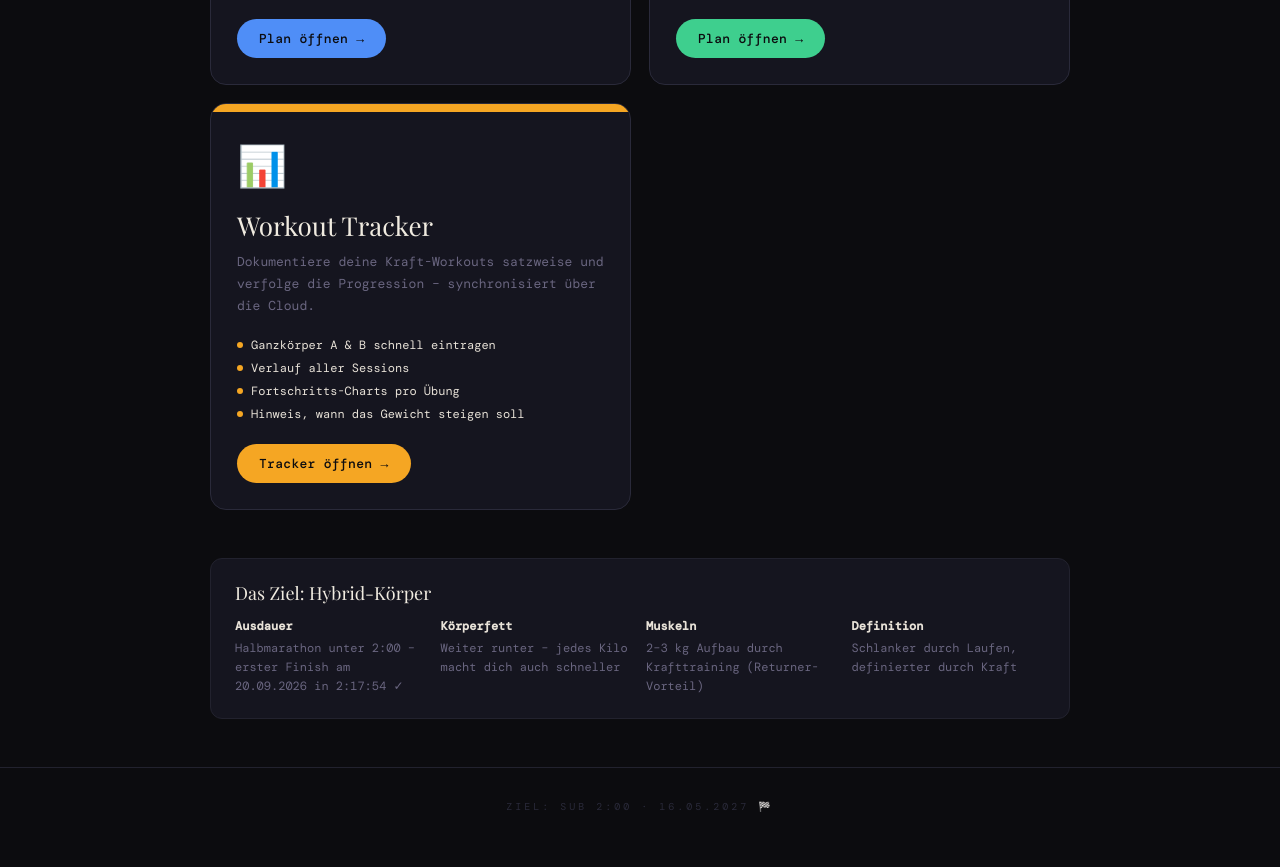
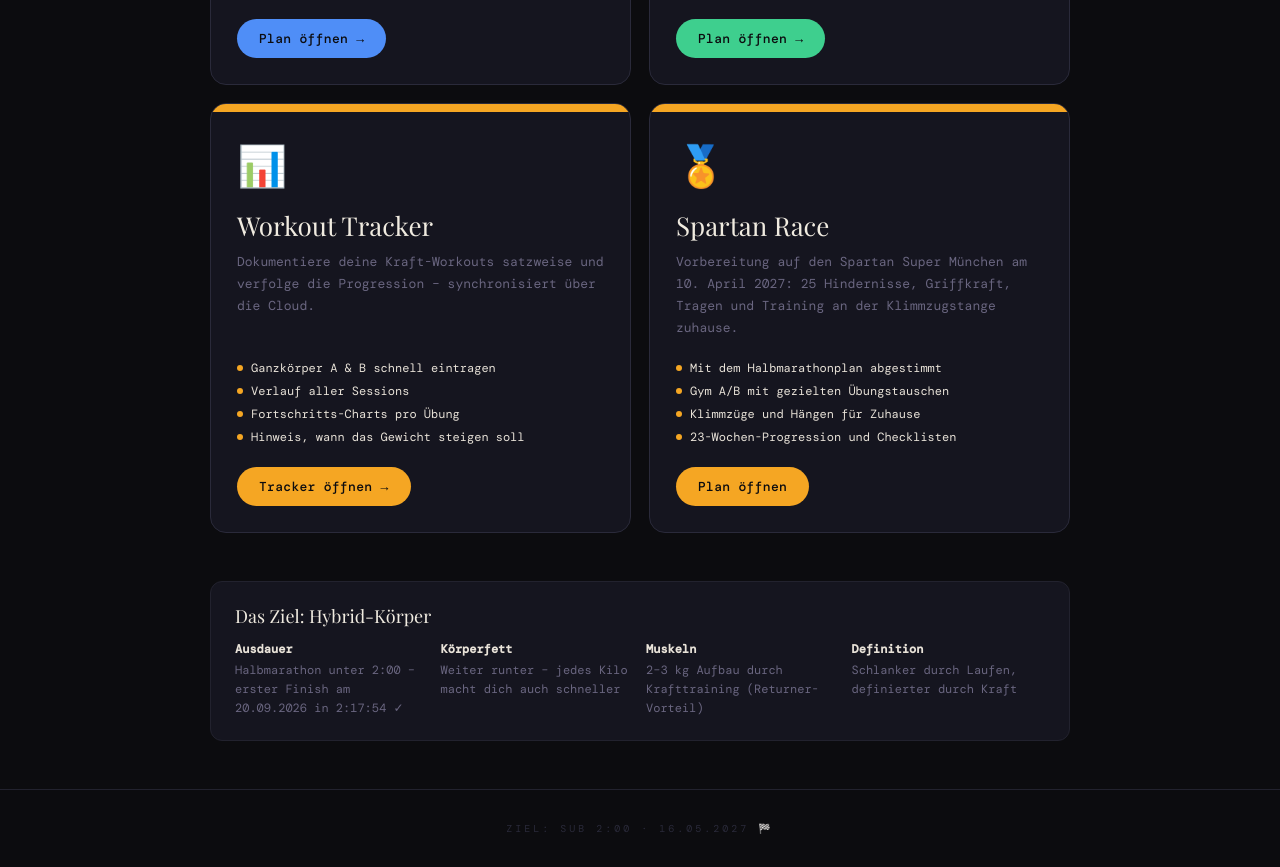
Before and after one commit to MG1108x/trainingsplan, a plain HTML site: page index.html in a window 1280 px wide. Shown: the part 884-1751 px from the top of the page. Before the commit the page ends 1729 px from the top, so only its background shows below. Drawn offline with nearby package versions, Linux system fonts and the light colour scheme; a web font is replaced by a local one.

Commit message:
Add Spartan Race card to training home

```diff
--- a/index.html
+++ b/index.html
@@ -166,6 +166,22 @@
       <span class="card-cta">Tracker öffnen →</span>
     </div>
   </a>
+
+  <a class="card" href="spartan.html" style="--c:var(--amber)">
+    <div class="card-banner"></div>
+    <div class="card-body">
+      <div class="card-icon">🏅</div>
+      <div class="card-title">Spartan Race</div>
+      <div class="card-desc">Vorbereitung auf den Spartan Super München am 10. April 2027: 25 Hindernisse, Griffkraft, Tragen und Training an der Klimmzugstange zuhause.</div>
+      <div class="card-features">
+        <div class="card-feat">Mit dem Halbmarathonplan abgestimmt</div>
+        <div class="card-feat">Gym A/B mit gezielten Übungstauschen</div>
+        <div class="card-feat">Klimmzüge und Hängen für Zuhause</div>
+        <div class="card-feat">23-Wochen-Progression und Checklisten</div>
+      </div>
+      <span class="card-cta">Plan öffnen</span>
+    </div>
+  </a>
 </div>
 
 <div class="info-strip">
```
